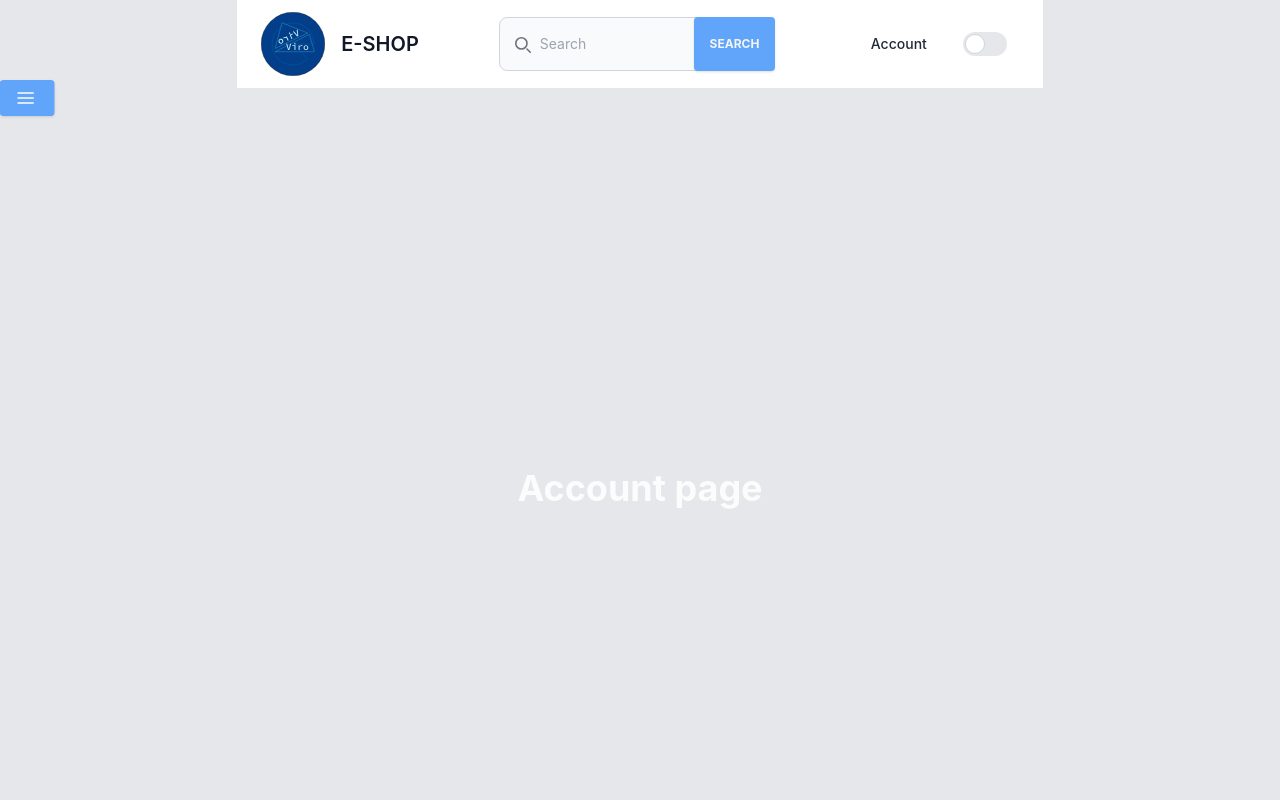
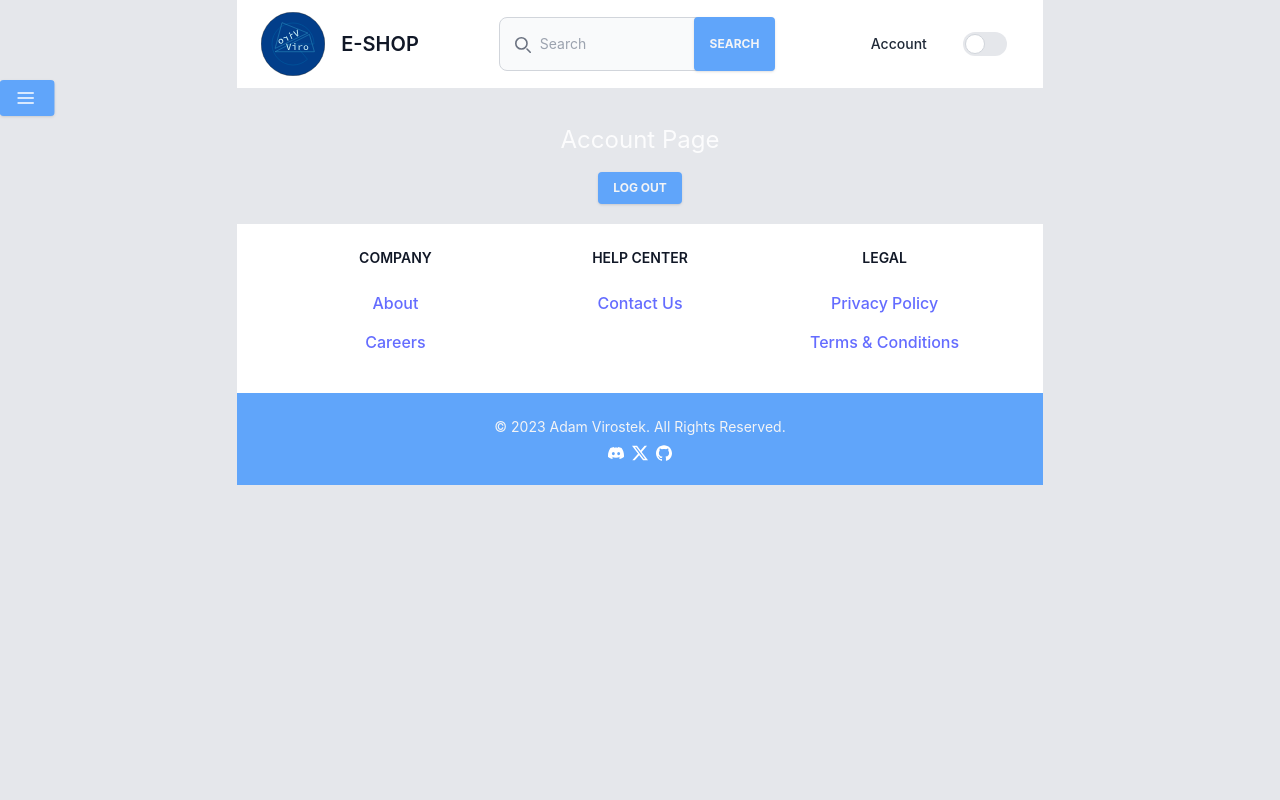
Before and after one commit to Viro102/eshop_app, a React (Vite) app: page /account in a window 1280 px wide. Shown: the top 800 px of the page. Built offline with nearby package versions, Linux system fonts and the light colour scheme.

Commit message:
add logout

```diff
--- a/src/views/AccountPage.tsx
+++ b/src/views/AccountPage.tsx
@@ -1,8 +1,27 @@
-/* TODO Account page with orders, payment, favorites, etc. */
+import { useNavigate } from "react-router-dom";
+import Button from "../components/Button";
+
 export default function AccountPage() {
+  const navigate = useNavigate();
+  const handleLogout = async () => {
+    try {
+      await fetch("/api/logout", {
+        method: "POST",
+        headers: {
+          "Content-Type": "application/json",
+        },
+      });
+      navigate("/");
+      console.log("Logout successful");
+    } catch (error) {
+      console.error("Error during logout:", error);
+    }
+  };
+
   return (
-    <div className="flex h-screen flex-col items-center justify-center">
-      <h1 className="text-4xl font-bold">Account page</h1>
+    <div className="my-5 flex flex-col items-center justify-center">
+      <h2 className="my-4 text-center text-2xl">Account Page</h2>
+      <Button onClick={handleLogout} alt="" text="Log out" />
     </div>
   );
 }
```
